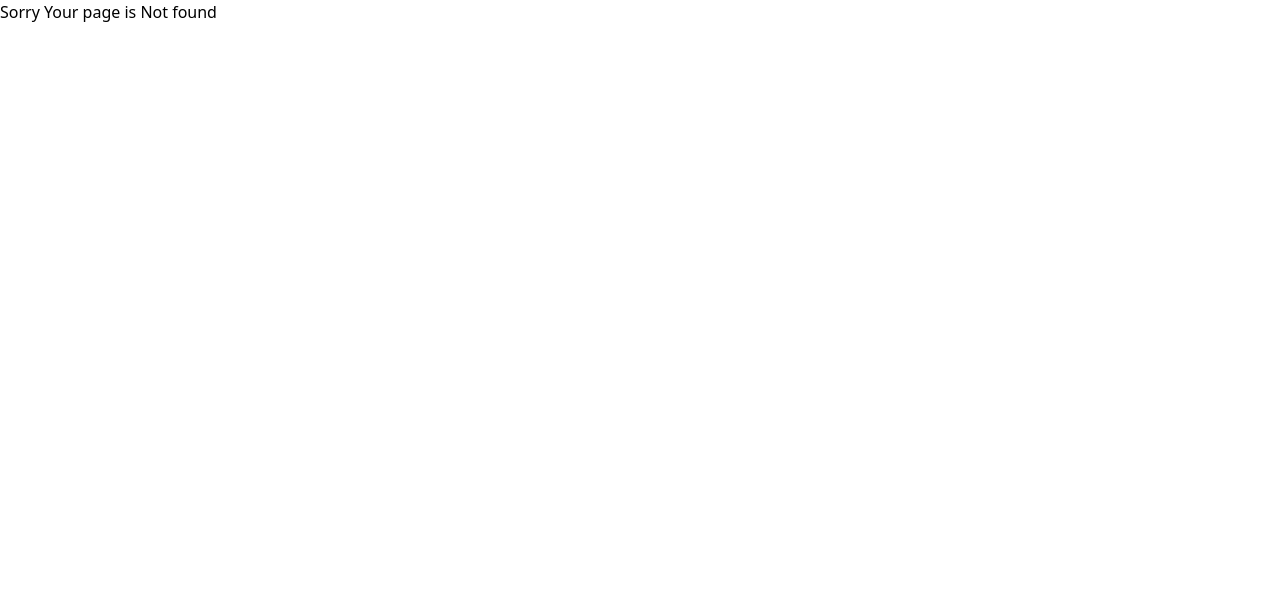
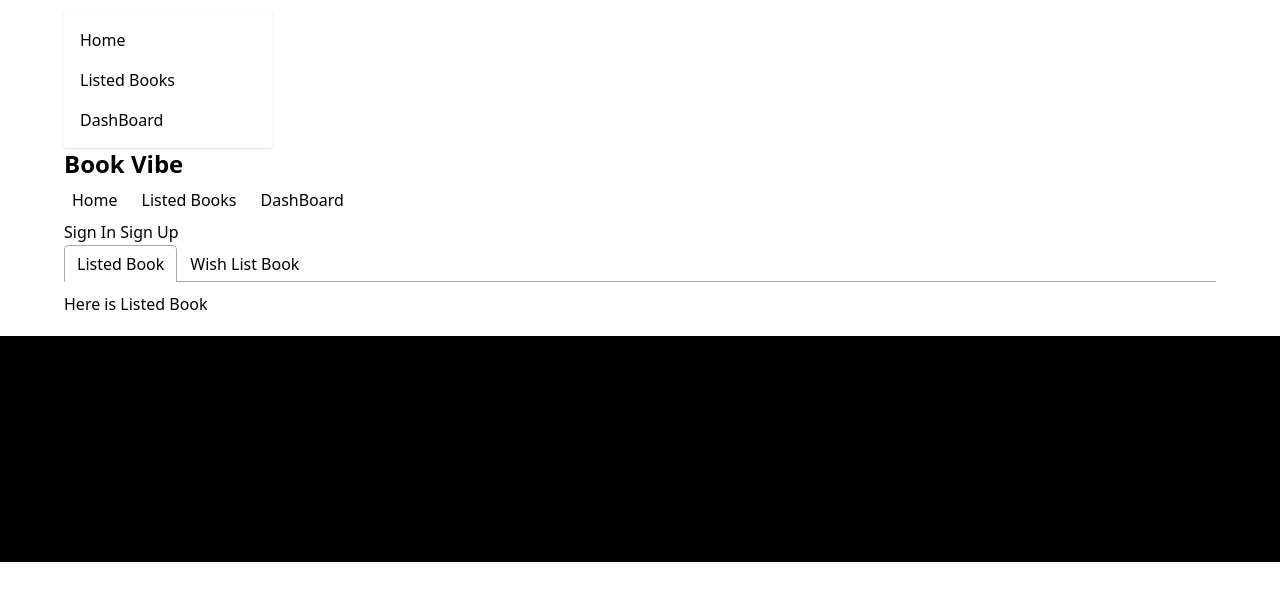
Before and after one commit to rajalishikh/boi-poka-bajar, a React (Vite) app: page /ListedBook in a window 1280 px wide. Before the commit this address had no page. Shown: the top 600 px of the page. Built offline with nearby package versions, Linux system fonts and the light colour scheme.

Commit message:
Now I am Understand the fileting method

```diff
--- a/package.json
+++ b/package.json
@@ -15,6 +15,7 @@
     "react": "^19.1.0",
     "react-dom": "^19.1.0",
     "react-router-dom": "^7.6.3",
+    "react-tabs": "^6.1.0",
     "sort-by": "^1.2.0",
     "vite": "^4.5.0"
   },
--- /dev/null
+++ b/src/Component/ListedBook/ListedBook.jsx
@@ -0,0 +1,43 @@
+
+import { useLoaderData } from 'react-router-dom';
+import { Tab, TabList, TabPanel, Tabs } from 'react-tabs';
+import 'react-tabs/style/react-tabs.css';
+import { getBookId } from '../../Utility/Utility';
+
+const ListedBook = () => {
+    const allBookData=useLoaderData()
+
+    const listedBookId=getBookId()
+
+
+
+    const listedBookIdInt=listedBookId.map(item=>parseInt(item))
+
+
+    const myFinalListedId=allBookData.filter(item=>listedBookIdInt.includes(item.bookId))
+    console.log(myFinalListedId)
+
+
+
+    return (
+        <div>
+
+            <Tabs>
+    <TabList>
+      <Tab>Listed Book</Tab>
+      <Tab>Wish List Book</Tab>
+    </TabList>
+
+    <TabPanel>
+      <h2>Here is Listed Book </h2>
+    </TabPanel>
+    <TabPanel>
+      <h2>Here is Wish List Book </h2>
+    </TabPanel>
+  </Tabs>
+
+        </div>
+    );
+};
+
+export default ListedBook;
--- a/src/Component/NavBar/Navbar.jsx
+++ b/src/Component/NavBar/Navbar.jsx
@@ -23,8 +23,8 @@ const Navbar = () => {
       </div>
       <ul tabIndex={0} className="menu menu-sm dropdown-content mt-3 z-[1] p-2 shadow bg-base-100 rounded-box w-52">
         <li className="hover:border border-[#23BE0A] p-2 rounded-xl hover:text-[#23BE0A] "><NavLink to={"/"}>Home</NavLink></li>
-      <li className="hover:border border-[#23BE0A] p-2 rounded-xl hover:text-[#23BE0A] "><NavLink to={"/DashBoard"}>Listed Books </NavLink></li>
-      <li className="hover:border border-[#23BE0A] p-2 rounded-xl hover:text-[#23BE0A] "><NavLink to={"/DashBoard"}>Pages to read  </NavLink></li>
+      <li className="hover:border border-[#23BE0A] p-2 rounded-xl hover:text-[#23BE0A] "><NavLink to={"/ListedBook"}>Listed Books </NavLink></li>
+      <li className="hover:border border-[#23BE0A] p-2 rounded-xl hover:text-[#23BE0A] "><NavLink to={"/DashBoard"}>DashBoard </NavLink></li>
       </ul>
 
     </div>
@@ -33,8 +33,8 @@ const Navbar = () => {
   <div className="navbar-center hidden lg:flex">
     <ul className="flex gap-2 ">
       <li className="hover:border border-[#23BE0A] p-2 rounded-xl hover:text-[#23BE0A] "><NavLink to={"/"}>Home</NavLink></li>
-      <li className="hover:border border-[#23BE0A] p-2 rounded-xl hover:text-[#23BE0A] "><NavLink to={"/DashBoard"}>Listed Books </NavLink></li>
-      <li className="hover:border border-[#23BE0A] p-2 rounded-xl hover:text-[#23BE0A] "><NavLink to={"/DashBoard"}>Pages to read  </NavLink></li>
+      <li className="hover:border border-[#23BE0A] p-2 rounded-xl hover:text-[#23BE0A] "><NavLink to={"/ListedBook"}>Listed Books </NavLink></li>
+      <li className="hover:border border-[#23BE0A] p-2 rounded-xl hover:text-[#23BE0A] "><NavLink to={"/DashBoard"}>DashBoard</NavLink></li>
      </ul>
   </div>
   <div className="navbar-end gap-2 ">
--- a/src/Utility/Utility.js
+++ b/src/Utility/Utility.js
@@ -16,7 +16,7 @@ const setStoreCard=(id)=>{
         findData.push(id)
         const convertStringFindData=JSON.stringify(findData)
         const saveDataLs=localStorage.setItem("BookId",convertStringFindData)
-        return saveDataLs
+
     }
 }
-export { setStoreCard }
+export { getBookId, setStoreCard }
--- a/src/main.jsx
+++ b/src/main.jsx
@@ -5,9 +5,10 @@ import {
   RouterProvider,
 } from "react-router-dom";
 import BookDetails from './Component/BookDetails/BookDetails';
-import DashBoard from './Component/DashBoard/dASHbOARD.JSX';
+import DashBoard from './Component/Dashboard/Dashboard';
 import ErrorPage from './Component/ErrorPage/ErrorPage';
 import Homepage from './Component/Homepage/Homepage';
+import ListedBook from './Component/ListedBook/ListedBook';
 import MainHomepage from './Component/Mainhomepage/MainHomepage';
 import './index.css';
 
@@ -24,8 +25,13 @@ const router = createBrowserRouter([
     {
       path:"books/:detailsId",
       element:<BookDetails></BookDetails>,
-      loader:()=>fetch("/public/booksData.json")
+      loader:()=>fetch("/public/booksData.json") //This is most bad way to data load .
 
+    },
+    {
+      path:"/ListedBook",
+      element:<ListedBook></ListedBook>,
+      loader:()=>fetch("/public/booksData.json")  //This is most bad way to data load .
     },
     {
       path:"/DashBoard",
```
Also changed, not shown: 1 other file (tests, documents, lock files or other folders).
